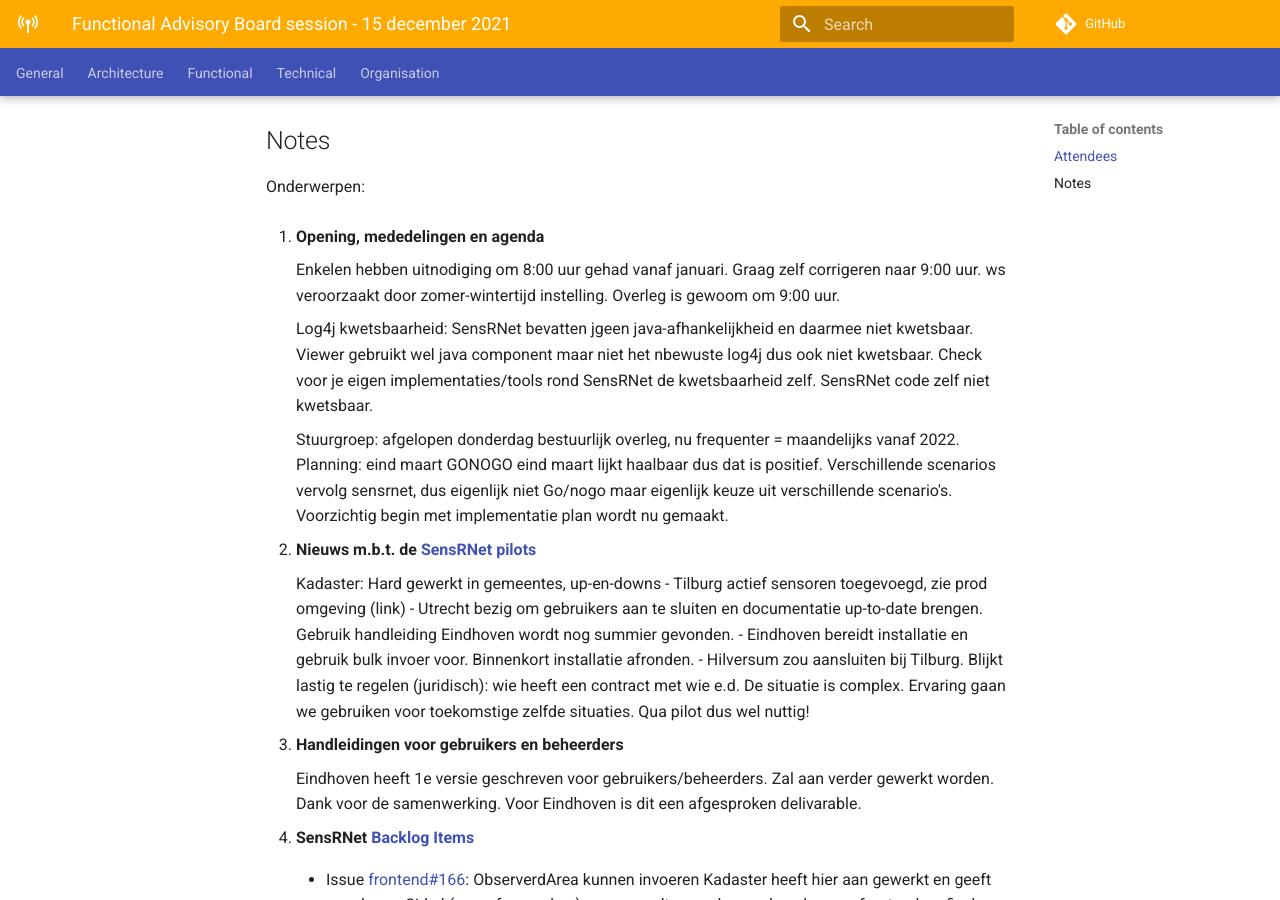
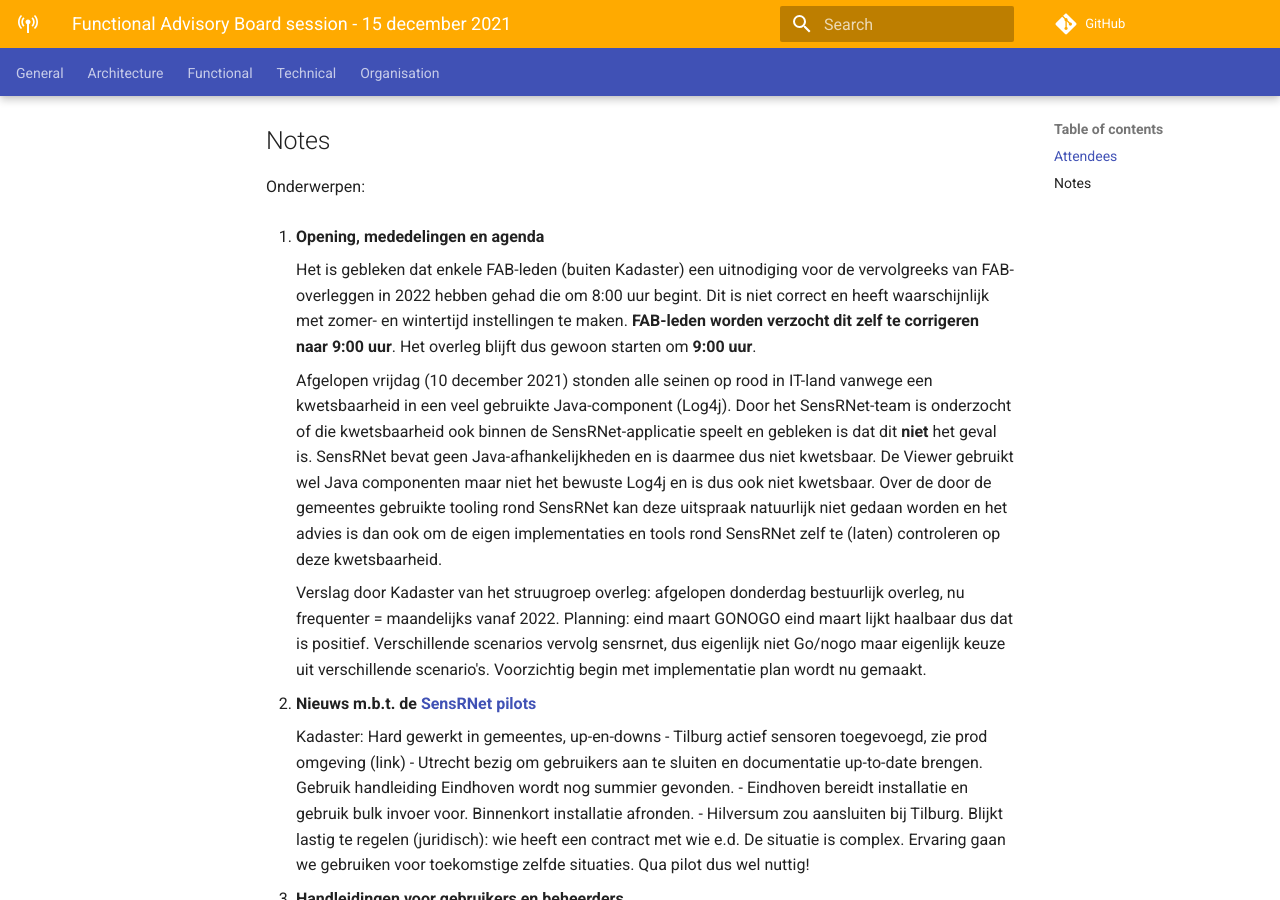
Before and after one commit to kadaster-labs/sensrnet-home, an MkDocs documentation site: the page built from docs/notes/2021-12-15-FAB-notes.md, in a window 1280 px wide and 900 px high, scrolled down 588 px. Built offline with MkDocs 1.6.1 and Material for MkDocs 9.7.7, drawn with Linux system fonts in a browser that asks for light colours; comment, search, counter and statistics services are not loaded.

Commit message:
Update 2021-12-15-FAB-notes.md

```diff
--- a/docs/notes/2021-12-15-FAB-notes.md
+++ b/docs/notes/2021-12-15-FAB-notes.md
@@ -21,11 +21,11 @@ Onderwerpen:
 
 1. **Opening, mededelingen en agenda**
 
-     Enkelen hebben uitnodiging om 8:00 uur gehad vanaf januari. Graag zelf corrigeren naar 9:00 uur. ws veroorzaakt door zomer-wintertijd instelling. Overleg is gewoom om 9:00 uur.
+     Het is gebleken dat enkele FAB-leden (buiten Kadaster) een uitnodiging voor de vervolgreeks van FAB-overleggen in 2022 hebben gehad die om 8:00 uur begint. Dit is niet correct en heeft waarschijnlijk met zomer- en wintertijd instellingen te maken. **FAB-leden worden verzocht dit zelf te corrigeren naar 9:00 uur**. Het overleg blijft dus gewoon starten om **9:00 uur**.
 
-     Log4j kwetsbaarheid: SensRNet bevatten jgeen java-afhankelijkheid en daarmee niet kwetsbaar. Viewer gebruikt wel java component maar niet het nbewuste log4j dus ook niet kwetsbaar. Check voor je eigen implementaties/tools rond SensRNet de kwetsbaarheid zelf. SensRNet code zelf niet kwetsbaar.
+     Afgelopen vrijdag (10 december 2021) stonden alle seinen op rood in IT-land vanwege een kwetsbaarheid in een veel gebruikte Java-component (Log4j). Door het SensRNet-team is onderzocht of die kwetsbaarheid ook binnen de SensRNet-applicatie speelt en gebleken is dat dit **niet** het geval is. SensRNet bevat geen Java-afhankelijkheden en is daarmee dus niet kwetsbaar. De Viewer gebruikt wel Java componenten maar niet het bewuste Log4j en is dus ook niet kwetsbaar. Over de door de gemeentes gebruikte tooling rond SensRNet kan deze uitspraak natuurlijk niet gedaan worden en het advies is dan ook om de eigen implementaties en tools rond SensRNet zelf te (laten) controleren op deze kwetsbaarheid.
 
-     Stuurgroep: afgelopen donderdag bestuurlijk overleg, nu frequenter = maandelijks vanaf 2022. Planning: eind maart GONOGO eind maart lijkt haalbaar dus dat is positief. Verschillende scenarios vervolg sensrnet, dus eigenlijk niet Go/nogo maar eigenlijk keuze uit verschillende scenario's. Voorzichtig begin met implementatie plan wordt nu gemaakt.
+     Verslag door Kadaster van het struugroep overleg: afgelopen donderdag bestuurlijk overleg, nu frequenter = maandelijks vanaf 2022. Planning: eind maart GONOGO eind maart lijkt haalbaar dus dat is positief. Verschillende scenarios vervolg sensrnet, dus eigenlijk niet Go/nogo maar eigenlijk keuze uit verschillende scenario's. Voorzichtig begin met implementatie plan wordt nu gemaakt.
 
 2. **Nieuws m.b.t. de [SensRNet pilots](https://kadaster-labs.github.io/sensrnet-home/Pilots/)**
 
```
